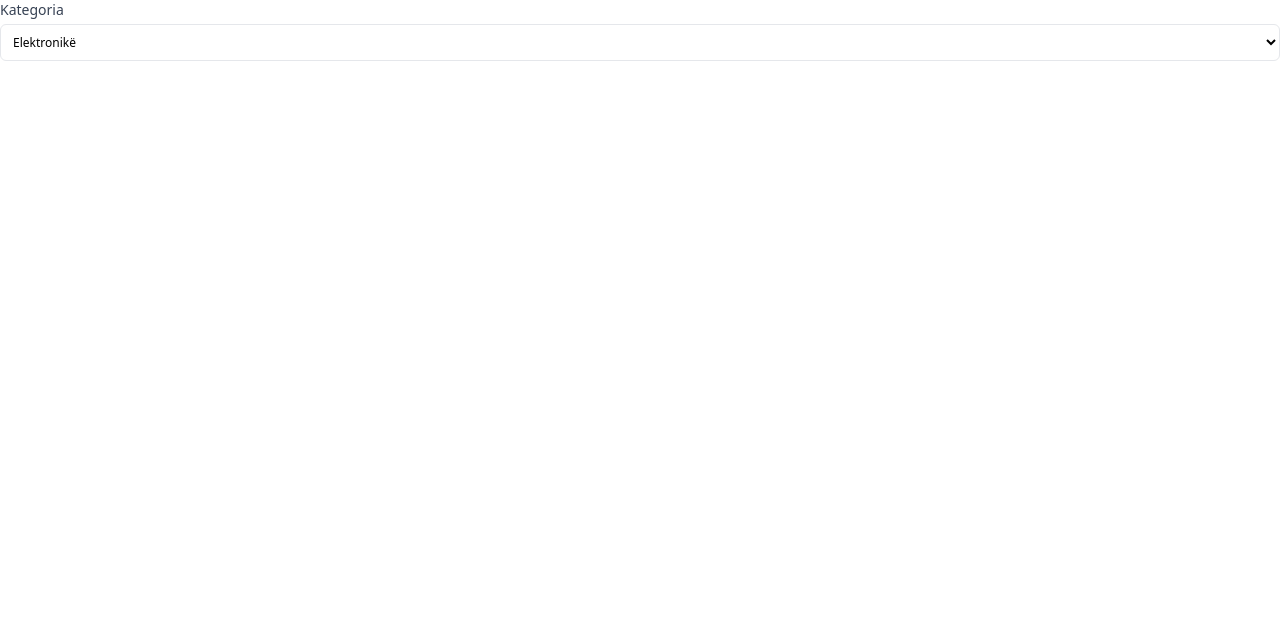
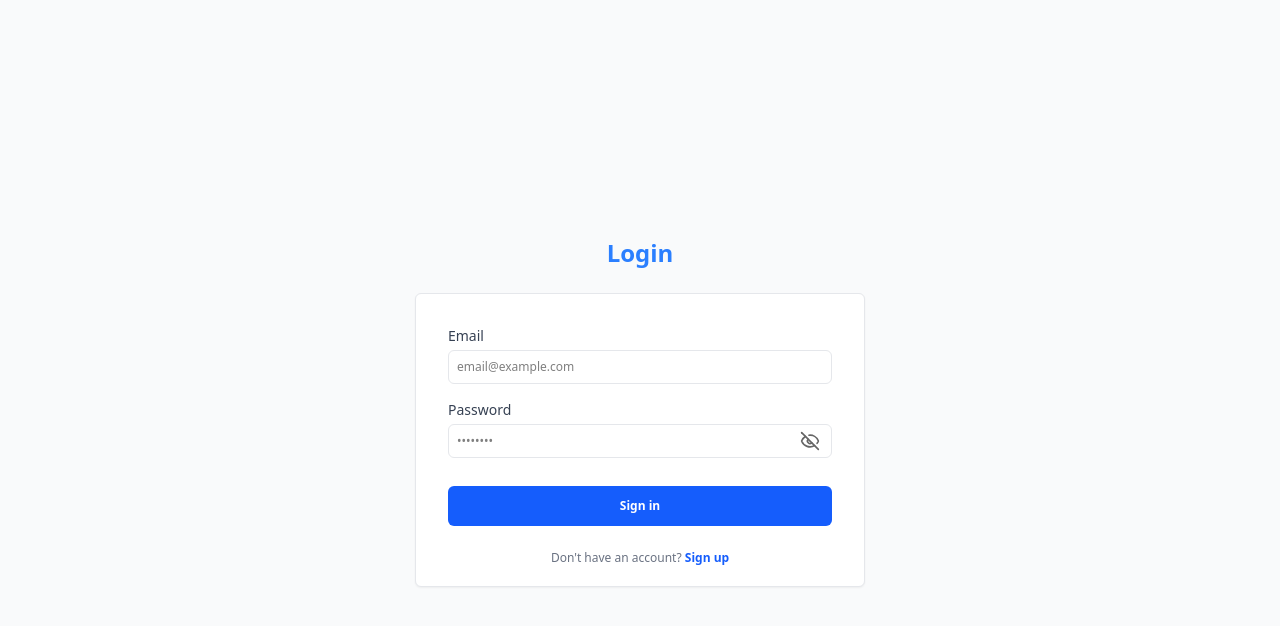
Before and after one commit to mirjetamustafa/projekti-final, a React app in the folder taskManager/: page / in a window 1280 px wide. Shown: the top 626 px of the page. Built offline with nearby package versions, Linux system fonts and the light colour scheme; the HTML template or start-up script is replaced by a standard one.

Commit message:
Update components and pages

```diff
--- a/taskManager/src/App.tsx
+++ b/taskManager/src/App.tsx
@@ -1,14 +1,9 @@
-import Select from './components/Select/Select'
+import Login from './pages/Login/Login'
 
 function App() {
-  const categories = [
-    { label: 'Elektronikë', value: 'electronics' },
-    { label: 'Veshmbathje', value: 'clothes' },
-    { label: 'Ushqime', value: 'food' },
-  ]
   return (
     <div>
-      <Select label="Kategoria" options={categories} />
+      <Login />
     </div>
   )
 }
--- /dev/null
+++ b/taskManager/src/components/Login/LoginForm.tsx
@@ -0,0 +1,36 @@
+import Button from '../shared/Button/Button'
+import Input from '../shared/Input/Input'
+import PasswordField from '../shared/PasswordField/PasswordField'
+
+const LoginForm = () => {
+  return (
+    <div className="flex items-center justify-center h-screen bg-gray-50">
+      <div className="grid justify-center">
+        <div className="grid grid-cols-1 justify-items-center my-5">
+          <h1 className="text-2xl font-bold py-1 text-blue-500">Login</h1>
+        </div>
+        <div className="border border-gray-200 bg-white shadow-xs rounded-md p-5 w-[450px]">
+          <form>
+            <div className=" m-3">
+              <Input
+                label="Email"
+                type="email"
+                placeholder="email@example.com"
+              />
+              <PasswordField label="Password" placeholder="••••••••" />
+              <Button>Sign in</Button>
+            </div>
+          </form>
+          <p className="text-xs text-center text-gray-500">
+            Don't have an account?{' '}
+            <span className="text-blue-600 font-semibold cursor-pointer hover:text-blue-500">
+              Sign up
+            </span>
+          </p>
+        </div>
+      </div>
+    </div>
+  )
+}
+
+export default LoginForm
--- /dev/null
+++ b/taskManager/src/components/Register/RegisterForm.tsx
@@ -0,0 +1,40 @@
+import Button from '../shared/Button/Button'
+import Input from '../shared/Input/Input'
+import PasswordField from '../shared/PasswordField/PasswordField'
+
+const RegisterForm = () => {
+  return (
+    <div className="flex items-center justify-center h-screen bg-gray-50">
+      <div className="grid justify-center">
+        <div className="grid grid-cols-1 justify-items-center my-5">
+          <h1 className="text-2xl font-bold py-1 text-blue-500">
+            Create account
+          </h1>
+        </div>
+        <div className="border border-gray-200 bg-white shadow-xs rounded-md p-5 w-[450px]">
+          <form>
+            <div className=" m-3">
+              <Input label="Name" type="text" placeholder="John Doe" />
+              <Input
+                label="Email"
+                type="email"
+                placeholder="email@example.com"
+              />
+              <PasswordField label="Password" placeholder="••••••••" />
+              <PasswordField label="Confirm Password" placeholder="••••••••" />
+              <Button>Create account</Button>
+            </div>
+          </form>
+          <p className="text-xs text-center text-gray-500">
+            Already have an account?{' '}
+            <span className="text-blue-600 font-semibold cursor-pointer hover:text-blue-500">
+              Sign in
+            </span>
+          </p>
+        </div>
+      </div>
+    </div>
+  )
+}
+
+export default RegisterForm
--- a/taskManager/src/components/PasswordField/PasswordField.tsx
+++ b/taskManager/src/components/shared/PasswordField/PasswordField.tsx
@@ -1,6 +1,6 @@
 import { useState } from 'react'
-import eyeOn from '../../assets/eyeOn.svg'
-import eyeOff from '../../assets/eyeOff.svg'
+import eyeOn from '../../../assets/eyeOn.svg'
+import eyeOff from '../../../assets/eyeOff.svg'
 
 type PasswordInputProps = {
   label?: string
--- a/taskManager/src/pages/Login/Login.tsx
+++ b/taskManager/src/pages/Login/Login.tsx
@@ -1,34 +1,9 @@
-import Button from '../../components/Button/Button'
-import Input from '../../components/Input/Input'
-import PasswordField from '../../components/PasswordField/PasswordField'
+import LoginForm from '../../components/Login/LoginForm'
 
 const Login = () => {
   return (
-    <div className="flex items-center justify-center h-screen bg-gray-50">
-      <div className="grid justify-center">
-        <div className="grid grid-cols-1 justify-items-center my-5">
-          <h1 className="text-2xl font-bold py-1 text-blue-500">Login</h1>
-        </div>
-        <div className="border border-gray-200 bg-white shadow-xs rounded-md p-5 w-[450px]">
-          <form>
-            <div className=" m-3">
-              <Input
-                label="Email"
-                type="email"
-                placeholder="email@example.com"
-              />
-              <PasswordField label="Password" placeholder="••••••••" />
-              <Button>Sign in</Button>
-            </div>
-          </form>
-          <p className="text-xs text-center text-gray-500">
-            Don't have an account?{' '}
-            <span className="text-blue-600 font-semibold cursor-pointer hover:text-blue-500">
-              Sign up
-            </span>
-          </p>
-        </div>
-      </div>
+    <div>
+      <LoginForm />
     </div>
   )
 }
--- a/taskManager/src/pages/Register/Register.tsx
+++ b/taskManager/src/pages/Register/Register.tsx
@@ -1,38 +1,10 @@
-import Button from '../../components/Button/Button'
-import Input from '../../components/Input/Input'
-import PasswordField from '../../components/PasswordField/PasswordField'
+import React from 'react'
+import RegisterForm from '../../components/Register/RegisterForm'
 
 const Register = () => {
   return (
-    <div className="flex items-center justify-center h-screen bg-gray-50">
-      <div className="grid justify-center">
-        <div className="grid grid-cols-1 justify-items-center my-5">
-          <h1 className="text-2xl font-bold py-1 text-blue-500">
-            Create account
-          </h1>
-        </div>
-        <div className="border border-gray-200 bg-white shadow-xs rounded-md p-5 w-[450px]">
-          <form>
-            <div className=" m-3">
-              <Input label="Name" type="text" placeholder="John Doe" />
-              <Input
-                label="Email"
-                type="email"
-                placeholder="email@example.com"
-              />
-              <PasswordField label="Password" placeholder="••••••••" />
-              <PasswordField label="Confirm Password" placeholder="••••••••" />
-              <Button>Create account</Button>
-            </div>
-          </form>
-          <p className="text-xs text-center text-gray-500">
-            Already have an account?{' '}
-            <span className="text-blue-600 font-semibold cursor-pointer hover:text-blue-500">
-              Sign in
-            </span>
-          </p>
-        </div>
-      </div>
+    <div>
+      <RegisterForm />
     </div>
   )
 }
```
Also changed, not shown: taskManager/src/components/shared/Button/Button.tsx (renamed from taskManager/src/components/Button/Button.tsx), taskManager/src/components/shared/Input/Input.tsx (renamed from taskManager/src/components/Input/Input.tsx), taskManager/src/components/shared/Select/Select.tsx (renamed from taskManager/src/components/Select/Select.tsx).
